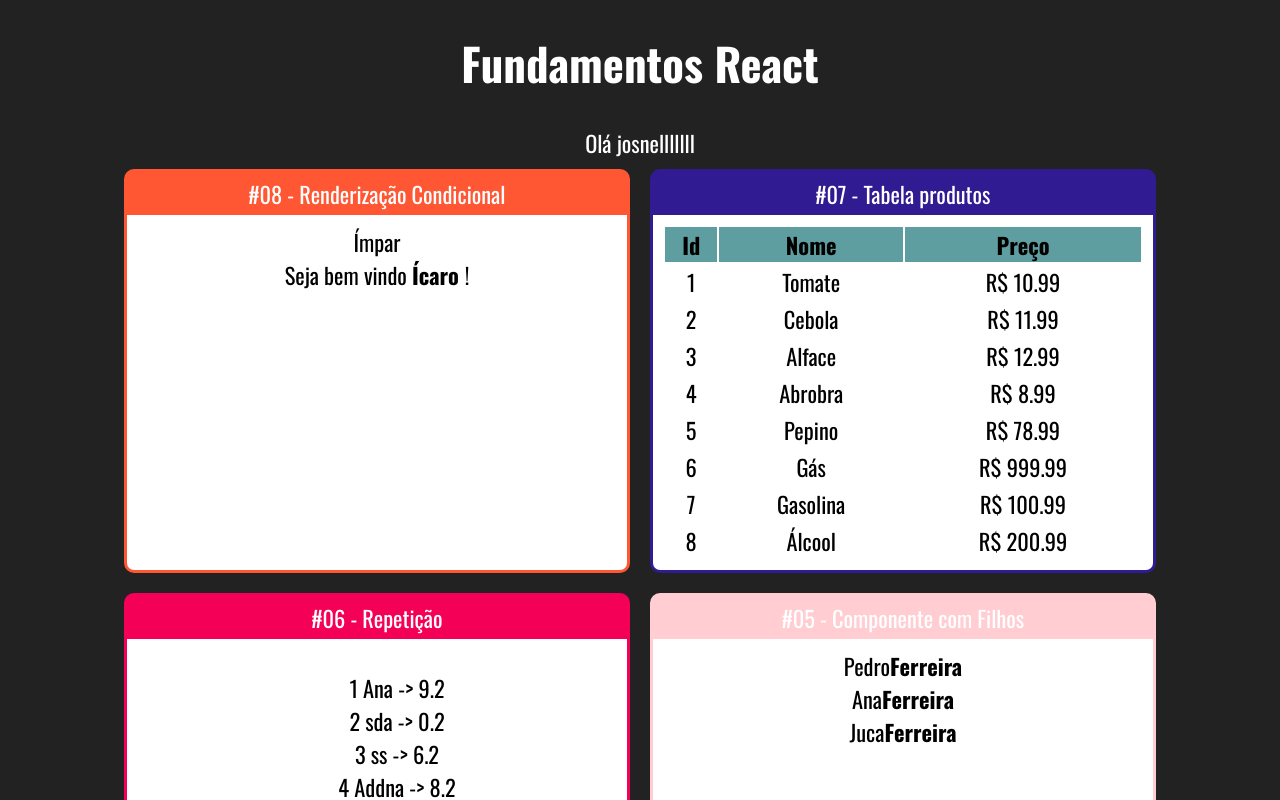
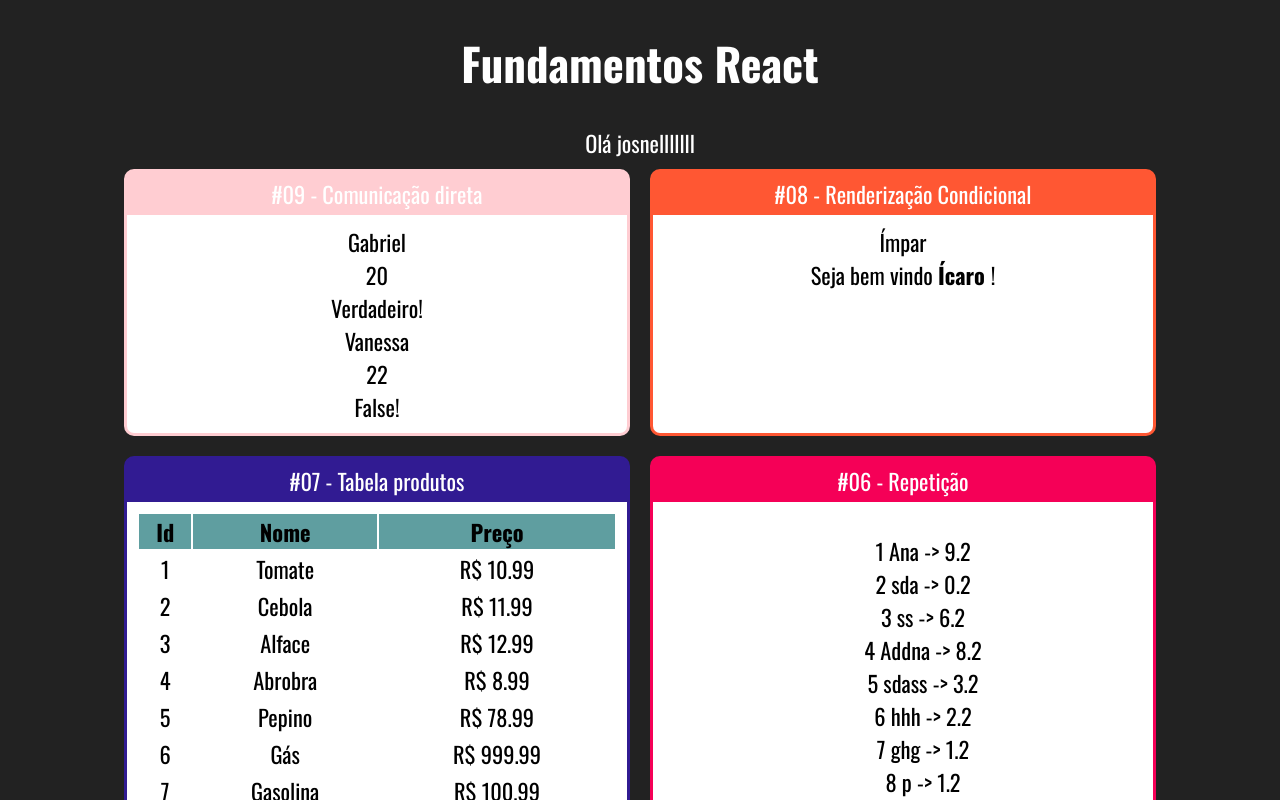
Before and after one commit to icaro-nog/react-redux-udemy, a React (Create React App) app in the folder fundamentos-react/: page / in a window 1280 px wide. Shown: the top 800 px of the page. Built offline with nearby package versions, Linux system fonts and the light colour scheme.

Commit message:
comunicação direta entre componentes

```diff
--- a/fundamentos-react/src/App.jsx
+++ b/fundamentos-react/src/App.jsx
@@ -12,6 +12,7 @@ import ListaAlunos from './components/repeticao/ListaAlunos';
 import TabelaProdutos from './components/repeticao/TabelaProdutos';
 import ParOuImpar from './components/condicional/ParOuImpar';
 import UsuarioInfo from './components/condicional/UsuarioInfo';
+import DiretaPai from './components/comunicacao/DiretaPai';
 
 export function App(props) {
     return (
@@ -21,6 +22,13 @@ export function App(props) {
             <br></br>
 
             <div className='Cards'>
+
+                <Card
+                    titulo='#09 - Comunicação direta'
+                    color='#ffcdd2'
+                >
+                    <DiretaPai></DiretaPai>
+                </Card>
 
                 <Card
                     titulo='#08 - Renderização Condicional'
--- /dev/null
+++ b/fundamentos-react/src/components/comunicacao/DiretaFilho.jsx
@@ -0,0 +1,13 @@
+import React from "react";
+
+const DiretaFilho = props => {
+    return (
+        <div>
+            <div>{props.nome}</div>
+            <div>{props.idade}</div>
+            <div>{props.nerd ? 'Verdadeiro' : 'False' }!</div>
+        </div>
+    )
+}
+
+export default DiretaFilho;
--- /dev/null
+++ b/fundamentos-react/src/components/comunicacao/DiretaPai.jsx
@@ -0,0 +1,22 @@
+import React from "react";
+import DiretaFilho  from "./DiretaFilho";
+
+const DiretaPai = props => {
+    return (
+        <div>
+            <DiretaFilho
+                nome='Gabriel'
+                idade={20}
+                nerd={true}
+            ></DiretaFilho>
+
+            <DiretaFilho
+                nome='Vanessa'
+                idade={22}
+                nerd={false}
+            ></DiretaFilho>
+        </div>
+    )
+}
+
+export default DiretaPai;
```
